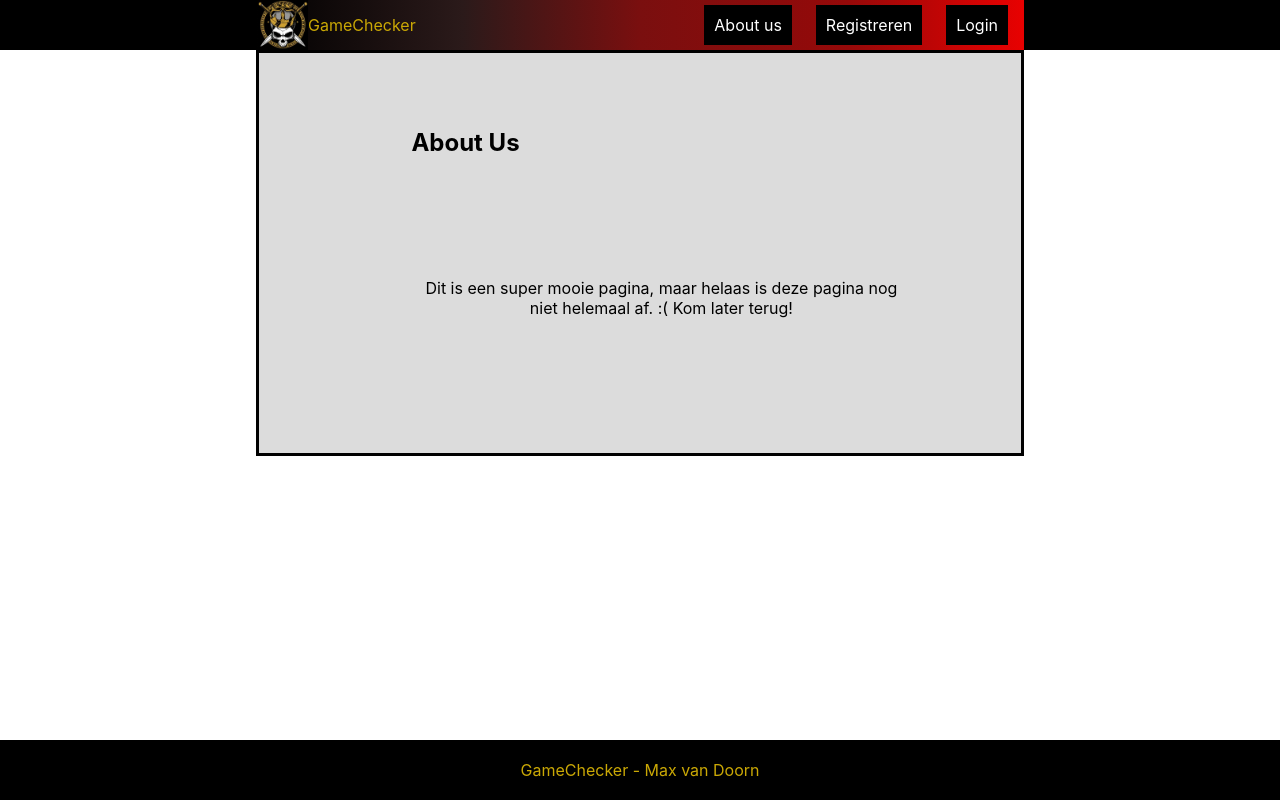
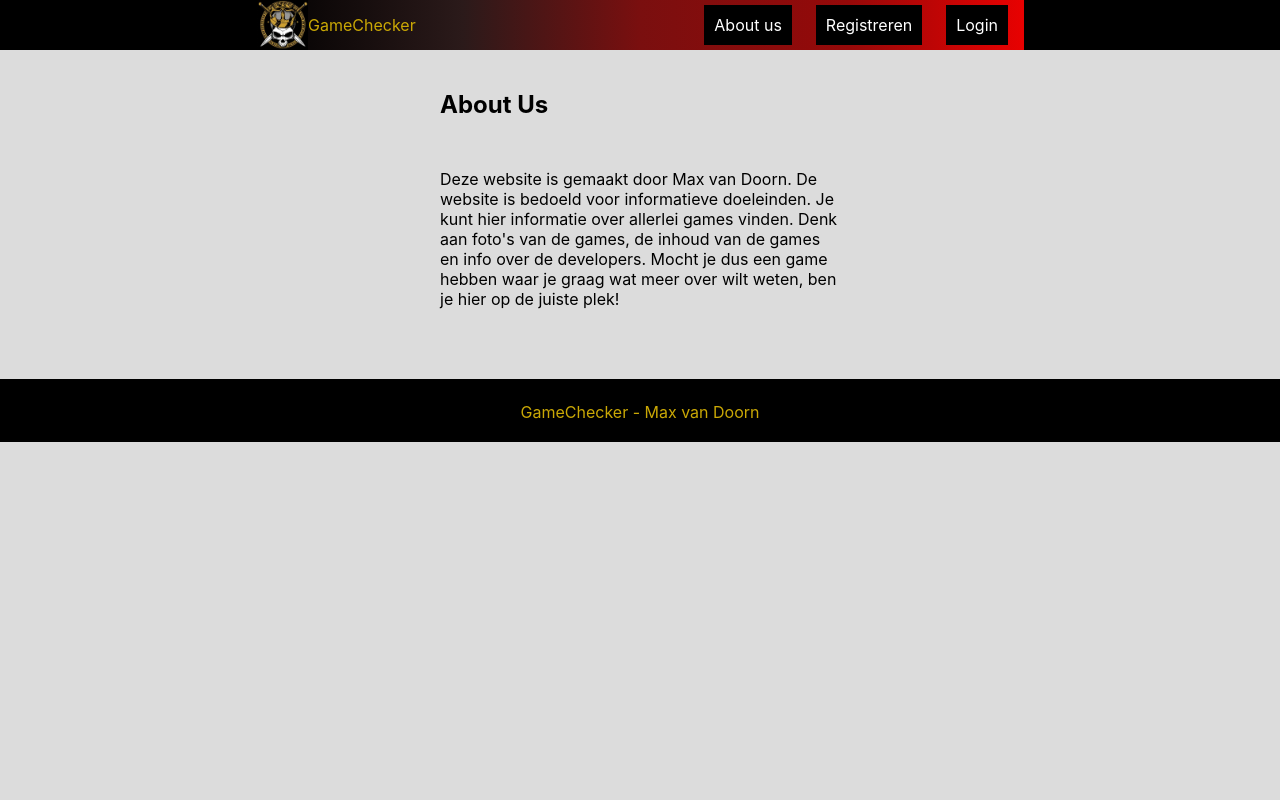
Before and after one commit to Max-van-Doorn/Eind-opdracht, a React (Create React App) app: page /About-Us in a window 1280 px wide. Built offline with nearby package versions, Linux system fonts and the light colour scheme.

Commit message:
6e inzending

```diff
--- a/src/App.css
+++ b/src/App.css
@@ -3,10 +3,9 @@
     margin: 0;
 }
 
-.body{
-    background-color: black;
-    margin-left: 3em;
-    margin-right:3em;
+body{
+    background-color: gainsboro;
+
 }
 a:hover{
     text-decoration: underline red;
@@ -90,3 +89,7 @@ a{
     height: 500px;
     margin-top: 15px;
 }
+
+/*.footer-container{*/
+/*    position: relative;*/
+/*}*/
--- a/src/App.js
+++ b/src/App.js
@@ -21,7 +21,9 @@ function App() {
                <Route path="/Registreren" element={<Registreren />} />
                   <Route path="/Gamedata/:id" element={<Gamedata />}/>
            </Routes>
+              <div className="footer-container">
               <footer className="footer-about-us">GameChecker - Max van Doorn</footer>
+              </div>
        </div>
       </>
   );
--- a/src/Components/Gametile.js
+++ b/src/Components/Gametile.js
@@ -1,4 +1,20 @@
+import React, {useState} from 'react';
+import {Link} from "react-router-dom";
+
+// controleer de usestate en zoek uit hoe je een herbruikbare functie kan maken. Deze moet veel worden gebruikt. Probeer ook te kijken hoe je ervoor kan zorgen dat je snel naar verschillende games kan klikken.
 
 
+const Gametile = () => {
+    const [gameTile,] = useState({})
+    return (
+    <article className="article">
+        <img className="screenshot" src={gameTile.background_image} alt="Screenshot"/>
+        <h1>{gameTile.name}</h1>
+        <p className="text"> {gameTile.description_raw}</p>
+        <p>{gameTile.name}</p>
+    </article>
 
-// controleer de usestate en zoek uit hoe je een herbruikbare functie kan maken. Deze moet veel worden gebruikt. Probeer ook te kijken hoe je ervoor kan zorgen dat je snel naar verschillende games kan klikken.
+    )
+}
+
+    export default Gametile
--- a/src/Pages/About-us/About-us.css
+++ b/src/Pages/About-us/About-us.css
@@ -1,36 +1,41 @@
 .about-us-section{
-    border: solid   black;
+    border-bottom: solid   black;
     background-color: gainsboro;
     display: flex;
     flex-direction: column;
     justify-content: center;
-    margin-left: 20%;
-    margin-right: 20%;
-    height: 400px;
+    /*margin-left: 20%;*/
+    /*margin-right: 20%;*/
 }
 .container-about-us{
-   margin-left: 20%;
-    margin-right: 20%;
+    display: flex;
+    flex-direction: column;
+    justify-content: center;
+    align-items: center;
 
 }
 
+.about-us-title-container{
+    display: flex;
+    flex-direction: column;
+    justify-content: center;
+    align-items: center;
+}
 .AboutUs-title {
-    display: flex;
-    flex-direction: row;
-    justify-content: flex-start;
-    margin-left: 20%;
-    margin-right: 20%;
-    margin-top: 20px;
-    height: 70px;
+    /*display: flex;*/
+    /*flex-direction: column;*/
+    /*justify-content: center;*/
+    /*align-items: center;*/
+    /*margin-left: 20%;*/
+    /*margin-right: 20%;*/
+    margin: 40px;
+    width: 400px;
 }
 
 .about-us-text{
-    display: flex;
-    flex-direction: column;
-    justify-content: center;
+    margin: 10px;
     height: 200Px;
-    width: 500px;
-    text-align: center;
+    width: 400px;
 }
 
 .footer-about-us{
@@ -41,8 +46,9 @@
     background-color: black;
     color: #CAA805;
     height: 60px;
-    position: fixed;
+}
+footer{
+    position: relative;
     bottom: 0;
     width: 100%;
-    margin-top: 30px;
 }
--- a/src/Pages/About-us/About-us.js
+++ b/src/Pages/About-us/About-us.js
@@ -4,9 +4,11 @@ function AboutUs() {
     return (
         <>
             <section className="about-us-section">
+                <div className="about-us-title-container">
                 <h1 className={"AboutUs-title"}>About Us</h1>
+                </div>
         <article className={"container-about-us"}>
-            <p className="about-us-text">Dit is een super mooie pagina, maar helaas is deze pagina nog niet helemaal af. :( Kom later terug!</p>
+            <p className="about-us-text">Deze website is gemaakt door Max van Doorn. De website is bedoeld voor informatieve doeleinden. Je kunt hier informatie over allerlei games vinden. Denk aan foto's van de games, de inhoud van de games en info over de developers. Mocht je dus een game hebben waar je graag wat meer over wilt weten, ben je hier op de juiste plek!</p>
         </article>
             </section>
 </>
--- a/src/Pages/Gamedata/Gamedata.css
+++ b/src/Pages/Gamedata/Gamedata.css
@@ -0,0 +1,32 @@
+
+.game-page-container{
+    border: solid black;
+    margin: 20px;
+}
+
+
+.main-gamedata-photo{
+    width: 400px;
+    margin: 20px;
+}
+
+.game-name-and-release{
+margin: 20px;
+}
+
+.game-info{
+    margin: 20px;
+width: 800px;
+}
+
+.game-achievements{
+    margin: 20px;
+}
+.secondary-gamedata-photo{
+    width: 400px;
+    margin: 20px;
+}
+
+.information-container{
+    margin: 20px;
+}
--- a/src/Pages/Gamedata/Gamedata.js
+++ b/src/Pages/Gamedata/Gamedata.js
@@ -1,11 +1,12 @@
-import React from "react";
+import React, {useState} from "react";
 import {Link, useParams} from "react-router-dom";
 import axios from "axios";
 import "./Gamedata.css"
+import Gametile from "../../Components/Gametile";
 
 
-const Gamedata = () => {
-
+function Gamedata(){
+    const [gameTile, setGameTile] = useState({})
     const apiKey = "1a3cf7a33f9e441389d7ae0d1871849e"
 const {id}= useParams();
     async function fetchData(){
@@ -13,16 +14,35 @@ const {id}= useParams();
             const response = await axios.get (`https://api.rawg.io/api/games/${id}?key=${apiKey}`);
 
             console.log(response.data);
-            // setGameData(response.data)
+            setGameTile(response.data)
         } catch (e){
             console.error(e);
         }
     }
-fetchData()
 
     return (
-        <p>hoi</p>
-
+        <>
+            <button className="data-button"
+                    type="button"
+                    onClick={fetchData}>
+                Haal data op!
+            </button>
+            {Object.keys(gameTile).length > 0 &&
+        <article className="game-page-container" >
+            <img className="main-gamedata-photo"  src={gameTile.background_image} alt=""/>
+            <h1 className="game-name-and-release">{gameTile.name} | Released: {gameTile.released}</h1>
+            <p className="game-info"> {gameTile.description_raw}</p>
+            <div className="information-container">
+                <p><strong> Achievements: </strong>{gameTile.achievements_count}</p>
+            <p><strong>Publishers:</strong> {gameTile.publishers[0].name}</p>
+            <p><strong>Genres:</strong> {gameTile.genres[0].name}, {gameTile.genres[1].name},</p>
+            <p><strong>Platforms:</strong> {gameTile.parent_platforms[0].platform.name}, {gameTile.parent_platforms[1].platform.name}, {gameTile.parent_platforms[2].platform.name} </p>
+            </div>
+            Website: <h4>{gameTile.website}</h4>
+            <img className="secondary-gamedata-photo" src={gameTile.background_image_additional}/>
+        </article>}
+         {/*<Gametile />*/}
+            </>
     )
 }
 
--- a/src/Pages/Home/Home.js
+++ b/src/Pages/Home/Home.js
@@ -52,11 +52,11 @@ function Home() {
                         <p className="text"><strong>Released:</strong> {gameData.results[1].released}</p>
                     </article>
                     <article className="article">
-                        <img className="screenshot" src={gameData.results[2].background_image}/>
-                        <Link to={`/Gamedata/${gameData.results[2].id}`}>NAAR DE DETAILS</Link>
-                        <h1>{gameData.results[2].name}</h1>
+                        <img className="screenshot" src={gameData.results[15].background_image}/>
+                        <Link to={`/Gamedata/${gameData.results[15].id}`}>NAAR DE DETAILS</Link>
+                        <h1>{gameData.results[15].name}</h1>
                         {/*<p><strong>{gameData.developers[0].name}</strong></p>*/}
-                        <p className="text"><strong>Released:</strong> {gameData.results[2].released}</p>
+                        <p className="text"><strong>Released:</strong> {gameData.results[15].released}</p>
                     </article>
                 </section>
             }
--- a/src/Pages/Registeren/Registeren.css
+++ b/src/Pages/Registeren/Registeren.css
@@ -30,6 +30,7 @@
     justify-content: center;
     align-items: center;
     background-color: gainsboro;
+    border-bottom: solid black;
 
 }
 
--- a/src/Pages/Registeren/Registreren.js
+++ b/src/Pages/Registeren/Registreren.js
@@ -48,6 +48,10 @@ function Registeren() {
                                     value: true,
                                     message: "Email moet een @ bevatten"
                                 },
+                                minLength: {
+                                    value: 4,
+                                    message: "Vul een geldig mail adres in"
+                                },
                                 validate: (value) => value.includes('@')
                             })}
                         />
```
